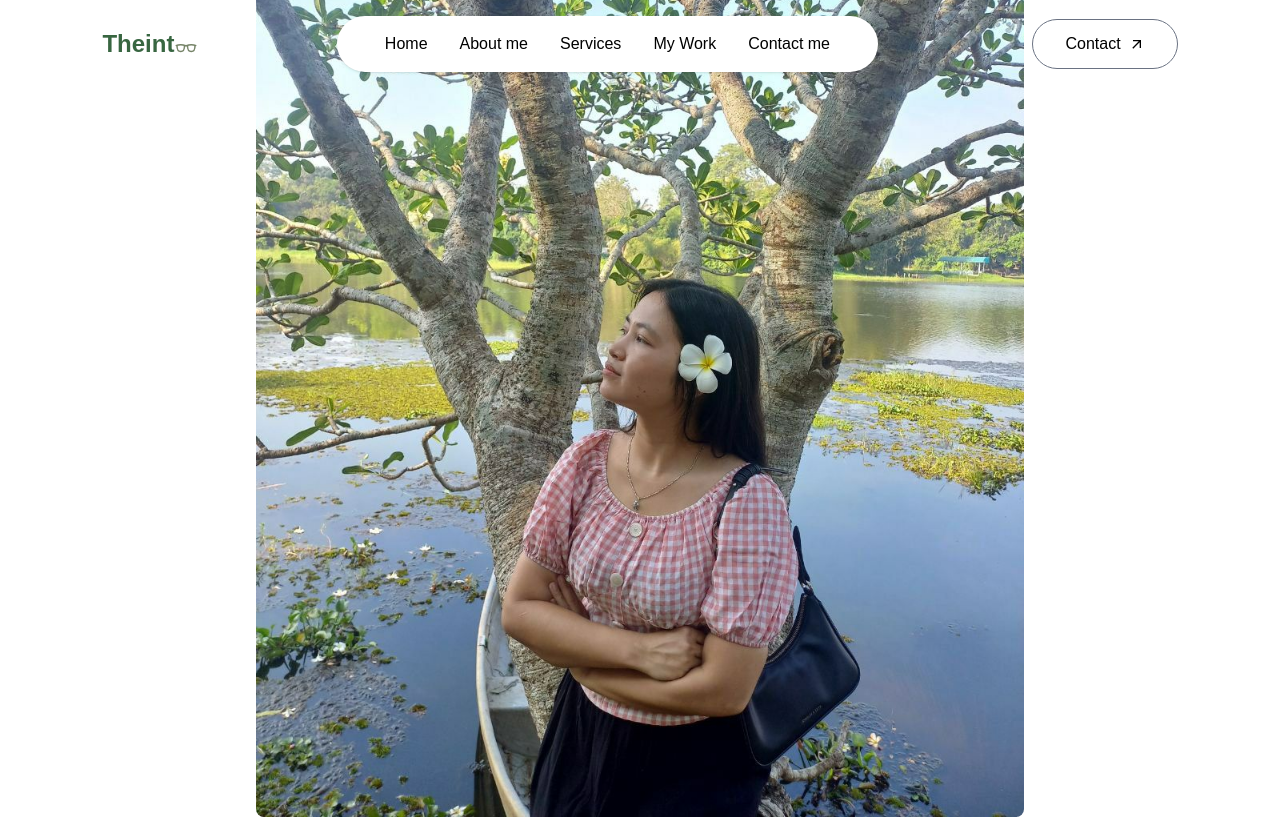
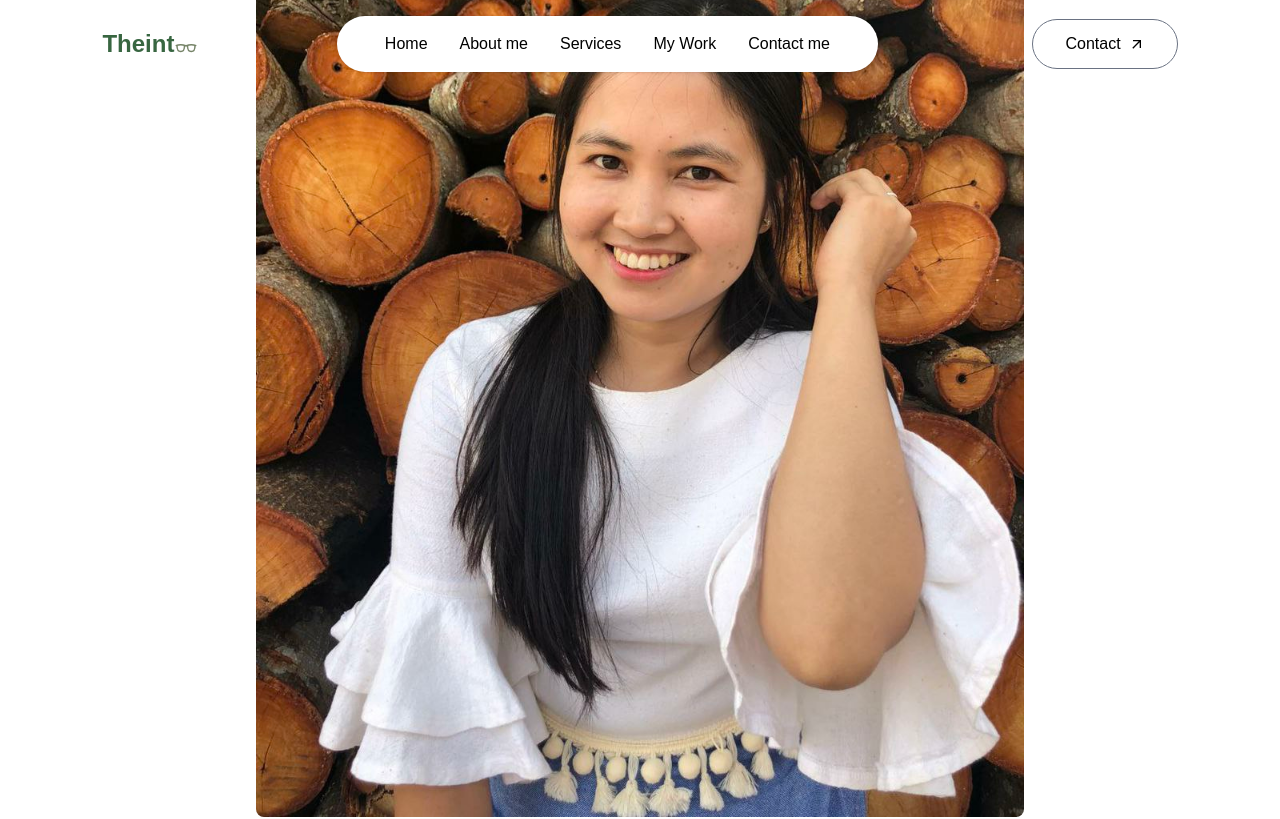
Before and after one commit to IvoryMay/Portfolio-next-js, a Next.js app: page / in a window 1280 px wide. Shown: the top 819 px of the page. Built offline with nearby package versions, Linux system fonts and the light colour scheme; a web font is replaced by a local one.

Commit message:
image changed

```diff
--- a/app/components/TopSection.jsx
+++ b/app/components/TopSection.jsx
@@ -17,7 +17,7 @@ const TopSection = () => {
          whileInView={{scale:1}}
          transition={{duration:0.8, type:"spring",stiffness:100}}
          >
-         <a href='/me-smile.jpg'> <Image src="/me-inya.jpg"  alt="hero" width={150} height={150} className='rounded-lg w-auto h-auto' priority/></a>
+         <a href='/me-smile.jpg'> <Image src="/me-smile.jpg"  alt="hero" width={150} height={150} className='rounded-lg w-auto h-auto' priority/></a>
          </motion.div>
           <motion.p
           initial={{y:-20, opacity:0}}
```
